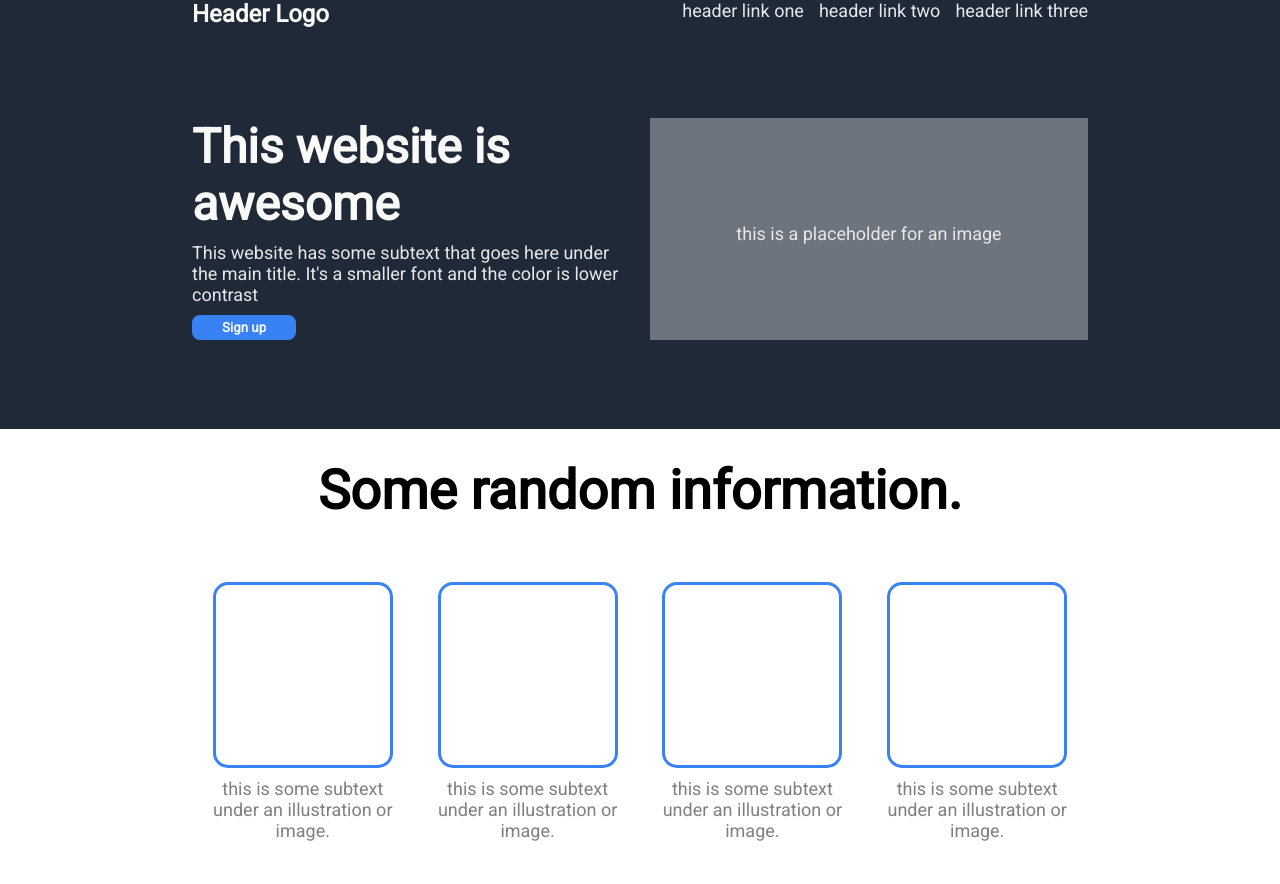
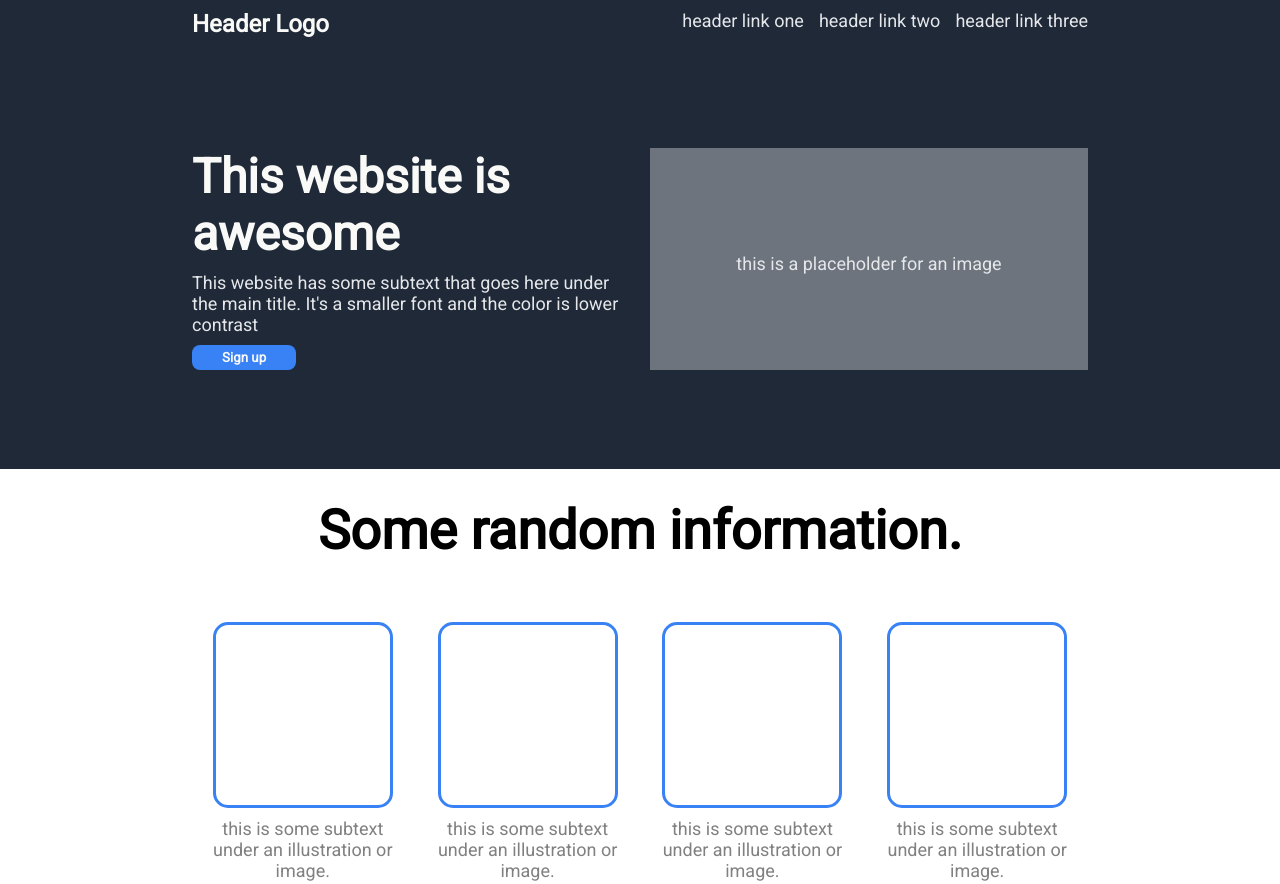
Before and after one commit to MarinB-56/landing-page, a plain HTML site: page index.html in a window 1280 px wide. Shown: the top 884 px of the page. Drawn offline with Linux system fonts and the light colour scheme.

Commit message:
Ajout d'un padding au header

```diff
--- a/styles.css
+++ b/styles.css
@@ -8,7 +8,7 @@ header, .hero{
     background-color: #1f2937;
     color: #F9FAF8;
     display : flex;
-    padding : 0 15%;
+    padding : 10px 15%;
 }
 
 header span{
```
